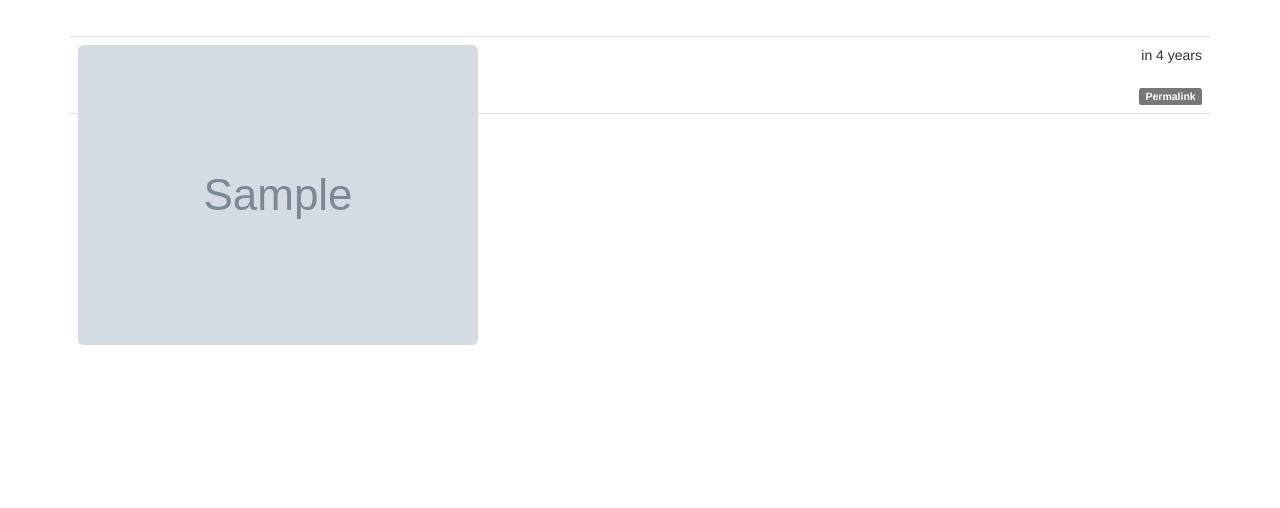
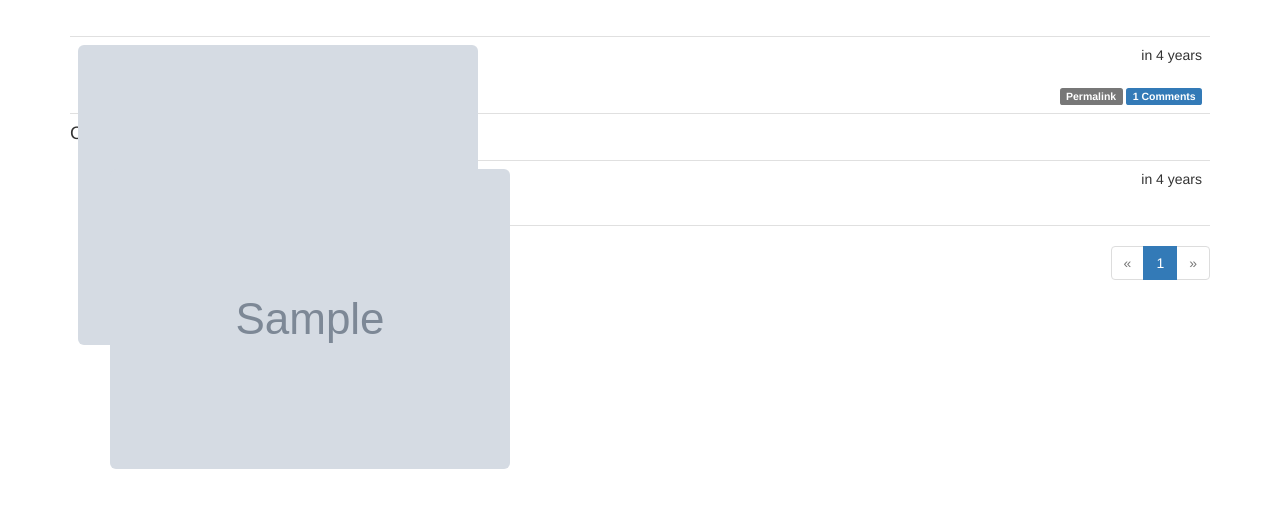
Before and after one commit to ealesid/flaskbook, a Python web app: template app/templates/post.html in a window 1280 px wide. Shown: the part 52-560 px from the top of the page. Run offline with Jinja, Linux system fonts and the light colour scheme; the template is opened without the code that fills it: most values are stand-ins (such as "Sample title", 1, 10 or a date in 2020); grey boxes marked "Sample" are stand-in pictures; some libraries are stand-ins or nearby versions.

Commit message:
13a-p2ch13: blog post comments

```diff
--- a/app/main/forms.py
+++ b/app/main/forms.py
@@ -48,3 +48,8 @@ class EditProfileAdminForm(Form):
 class PostForm(Form):
     body = PageDownField("What's on your mind?", validators=[DataRequired()])
     submit = SubmitField('Submit')
+
+
+class CommentForm(Form):
+    body = StringField('Enter your comment', validators=[DataRequired()])
+    submit = SubmitField('Submit')
--- a/app/static/style.css
+++ b/app/static/style.css
@@ -41,6 +41,38 @@ div.post-content {
 div.post-footer {
     text-align: right;
 }
+ul.comments {
+    list-style-type: none;
+    padding: 0px;
+    margin: 16px 0px 0px 0px;
+}
+ul.comments li.comment {
+    margin-left: 32px;
+    padding: 8px;
+    border-bottom: 1px solid #e0e0e0;
+}
+ul.comments li.comment:nth-child(1) {
+    border-top: 1px solid #e0e0e0;
+}
+ul.comments li.comment:hover {
+    background-color: #f0f0f0;
+}
+div.comment-date {
+    float: right;
+}
+div.comment-author {
+    font-weight: bold;
+}
+div.comment-thumbnail {
+    position: absolute;
+}
+div.comment-content {
+    margin-left: 48px;
+    min-height: 48px;
+}
+div.comment-form {
+    margin: 16px 0px 16px 32px;
+}
 div.pagination {
     width: 100%;
     text-align: right;
--- /dev/null
+++ b/app/templates/_comments.html
@@ -0,0 +1,23 @@
+<ul class="comments">
+    {% for comment in comments %}
+    <li class="comment">
+        <div class="comment-thumbnail">
+            <a href="{{ url_for('.user', username=comment.author_id.username) }}">
+                <img class="img-rounded profile-thumbnail" src="{{ comment.author_id.gravatar(size=40) }}">
+            </a>
+        </div>
+        <div class="comment-content">
+            <div class="comment-date">{{ moment(comment.timestamp).fromNow() }}</div>
+            <div class="comment-author">
+                <a href="{{ url_for('.user', username=comment.author_id.username) }}">{{ comment.author_id.username }}</a></div>
+            <div class="comment-body">
+                {% if comment.body_html %}
+                    {{ comment.body_html | safe }}
+                {% else %}
+                    {{ comment.body }}
+                {% endif %}
+            </div>
+        </div>
+    </li>
+    {% endfor %}
+</ul>
--- a/app/templates/_macros.html
+++ b/app/templates/_macros.html
@@ -1,7 +1,7 @@
-{% macro pagination_widget(pagination, endpoint) %}
+{% macro pagination_widget(pagination, endpoint, fragment='') %}
 <ul class="pagination">
     <li {% if not pagination.has_prev %} class="disabled"{% endif %}>
-        <a href="{% if pagination.has_prev %}{{ url_for(endpoint, page=pagination.prev_num, **kwargs) }}{% else %}#{% endif %}">
+        <a href="{% if pagination.has_prev %}{{ url_for(endpoint, page=pagination.prev_num, **kwargs) }}{{ fragment }}{% else %}#{% endif %}">
             &laquo;
         </a>
     </li>
@@ -9,11 +9,11 @@
         {% if p %}
             {% if p == pagination.page %}
             <li class="active">
-                <a href="{{ url_for(endpoint, page = p, **kwargs) }}">{{ p }}</a>
+                <a href="{{ url_for(endpoint, page = p, **kwargs) }}{{ fragment }}">{{ p }}</a>
             </li>
             {% else %}
             <li>
-                <a href="{{ url_for(endpoint, page = p, **kwargs) }}">{{ p }}</a>
+                <a href="{{ url_for(endpoint, page = p, **kwargs) }}{{ fragment }}">{{ p }}</a>
             </li>
             {% endif %}
         {% else %}
@@ -21,7 +21,7 @@
         {% endif %}
     {% endfor %}
     <li {% if not pagination.has_next %} class="disabled"{% endif %}>
-        <a href="{% if pagination.has_next %}{{ url_for(endpoint, page=pagination.next_num, **kwargs) }}{% else %}#{% endif %}">
+        <a href="{% if pagination.has_next %}{{ url_for(endpoint, page=pagination.next_num, **kwargs) }}{{ fragment }}{% else %}#{% endif %}">
             &raquo;
         </a>
     </li>
--- a/app/templates/_posts.html
+++ b/app/templates/_posts.html
@@ -29,6 +29,9 @@
                 <a href="{{ url_for('.post', id=post.id | string) }}">
                     <span class="label label-default">Permalink</span>
                 </a>
+                <a href="{{ url_for('.post', id=post.id | string) }}#comments">
+                    <span class="label label-primary">{{ post.comments | count }} Comments</span>
+                </a>
             </div>
         </div>
     </li>
--- a/app/templates/post.html
+++ b/app/templates/post.html
@@ -1,8 +1,21 @@
 {% extends "base.html" %}
+{% import "bootstrap/wtf.html" as wtf %}
 {% import "_macros.html" as macros %}
 
 {% block title %}Flaskbook - Post{% endblock %}
 
 {% block page_content%}
 {% include '_posts.html' %}
+<h4 id="comments">Comments</h4>
+{% if current_user.can(Permission.COMMENT) %}
+<div class="comment-form">
+    {{ wtf.quick_form(form) }}
+</div>
+{% endif %}
+{% include '_comments.html' %}
+{% if pagination %}
+<div class="pagination">
+    {{ macros.pagination_widget(pagination, '.post', fragment='#comments', id=posts[0].id) }}
+</div>
+{% endif %}
 {% endblock %}
--- a/app/templates/user.html
+++ b/app/templates/user.html
@@ -21,7 +21,7 @@
         {% endif %}
         {% if user.about_me %}<p>{{ user.about_me }}</p>{% endif %}
         <p>Member since {{ moment(user.member_since).format('L') }}. Last seen {{ moment(user.last_seen).fromNow() }}.</p>
-        <p>{{ posts|count }} blog posts.</p>
+        <p>{{ posts|count }} blog posts. {{ user.comments | count }}  comments.</p>
         <p>
             {% if current_user.can(Permission.FOLLOW) and user != current_user %}
                 {% if not current_user.is_following(user) %}
--- a/config.py
+++ b/config.py
@@ -10,6 +10,7 @@ class Config:
     # FLASKBOOK_ADMIN = os.environ.get('FLASKBOOK_ADMIN')
     FLASKBOOK_POSTS_PER_PAGE = 20
     FLASKBOOK_FOLLOWERS_PER_PAGE = 50
+    FLASKBOOK_COMMENTS_PER_PAGE = 30
     DEBUG_TB_PANELS = [
         'flask_debugtoolbar.panels.versions.VersionDebugPanel',
         'flask_debugtoolbar.panels.timer.TimerDebugPanel',
--- a/manage.py
+++ b/manage.py
@@ -1,7 +1,7 @@
 #!/usr/bin/env python
 import os
 from app import create_app, db
-from app.models import User, Role, Permission, Post, Follow, FollowedPosts
+from app.models import User, Role, Permission, Post, Follow, FollowedPosts, Comment
 from flask_script import Manager, Shell
 
 app = create_app(os.getenv('FLASK_CONFIG') or 'default')
@@ -9,7 +9,8 @@ manager = Manager(app)
 
 
 def make_shell_context():
-    return dict(app=app, db=db, User=User, Role=Role, Permission=Permission, Post=Post, Follow=Follow, FollowedPosts=FollowedPosts)
+    return dict(app=app, db=db, User=User, Role=Role, Permission=Permission, Post=Post,
+                Follow=Follow, FollowedPosts=FollowedPosts, Comment=Comment)
 
 manager.add_command('shell', Shell(make_context=make_shell_context))
 
```
Also changed, not shown: app/main/views.py (+22 -4 lines), app/models.py (+21 -0 lines).
